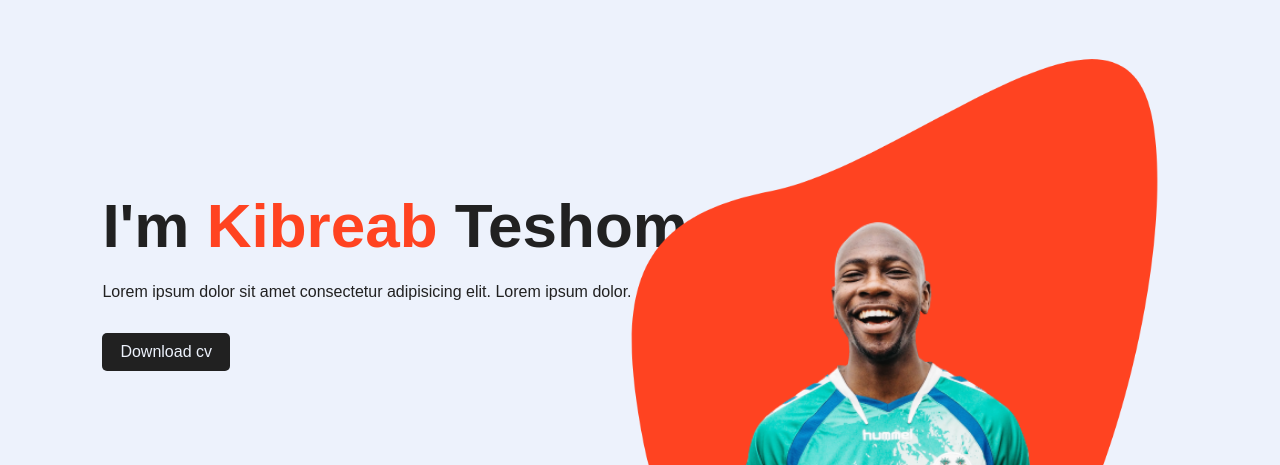
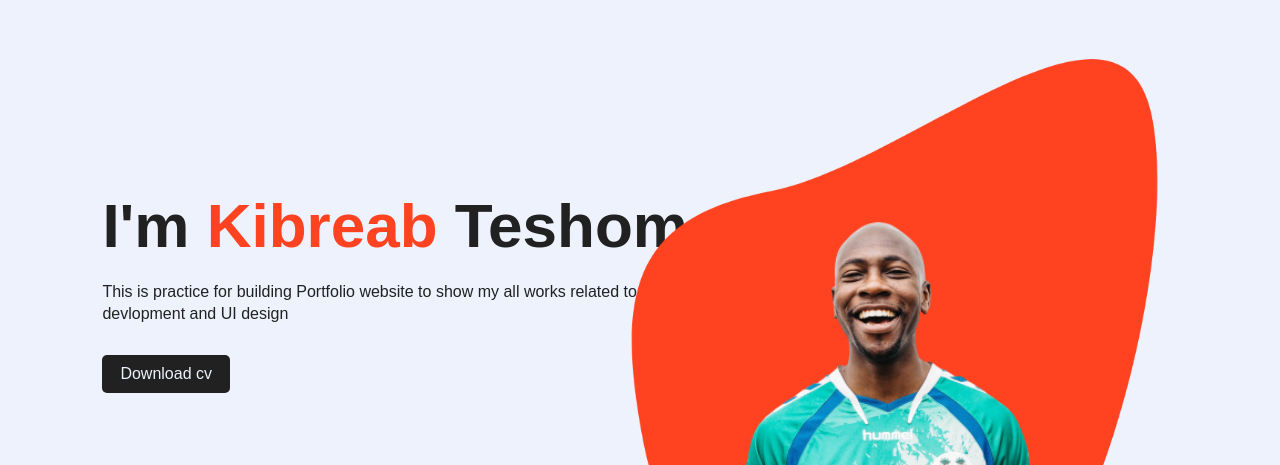
Before and after one commit to Kibreab-kb-kb/practice, a plain HTML site: page index.html in a window 1280 px wide. Shown: the part 112-577 px from the top of the page. Drawn offline with Linux system fonts and the light colour scheme.

Commit message:
Update index.html

```diff
--- a/index.html
+++ b/index.html
@@ -8,7 +8,7 @@
 <body>
     <div class="hero">
         <nav>
-            <img src="KB.png" class="logo" alt="kibreabT>
+            <img src="KB.png" class="logo">
             <ul>
                 <li><a href="">HOME</a></li>
                 <li><a href="">About</a></li>
@@ -22,8 +22,8 @@
         </nav>
         <div class="info">
             <h1>I'm <span>Kibreab </span>Teshome</h1>
-            <p>Lorem ipsum dolor sit amet consectetur adipisicing elit.
-            Lorem ipsum dolor. </p>
+            <p>This is practice for building Portfolio website to
+            show my all works related to web <br>devlopment and UI design</p>
             <a href="">Download cv</a>
         </div>
 
```
